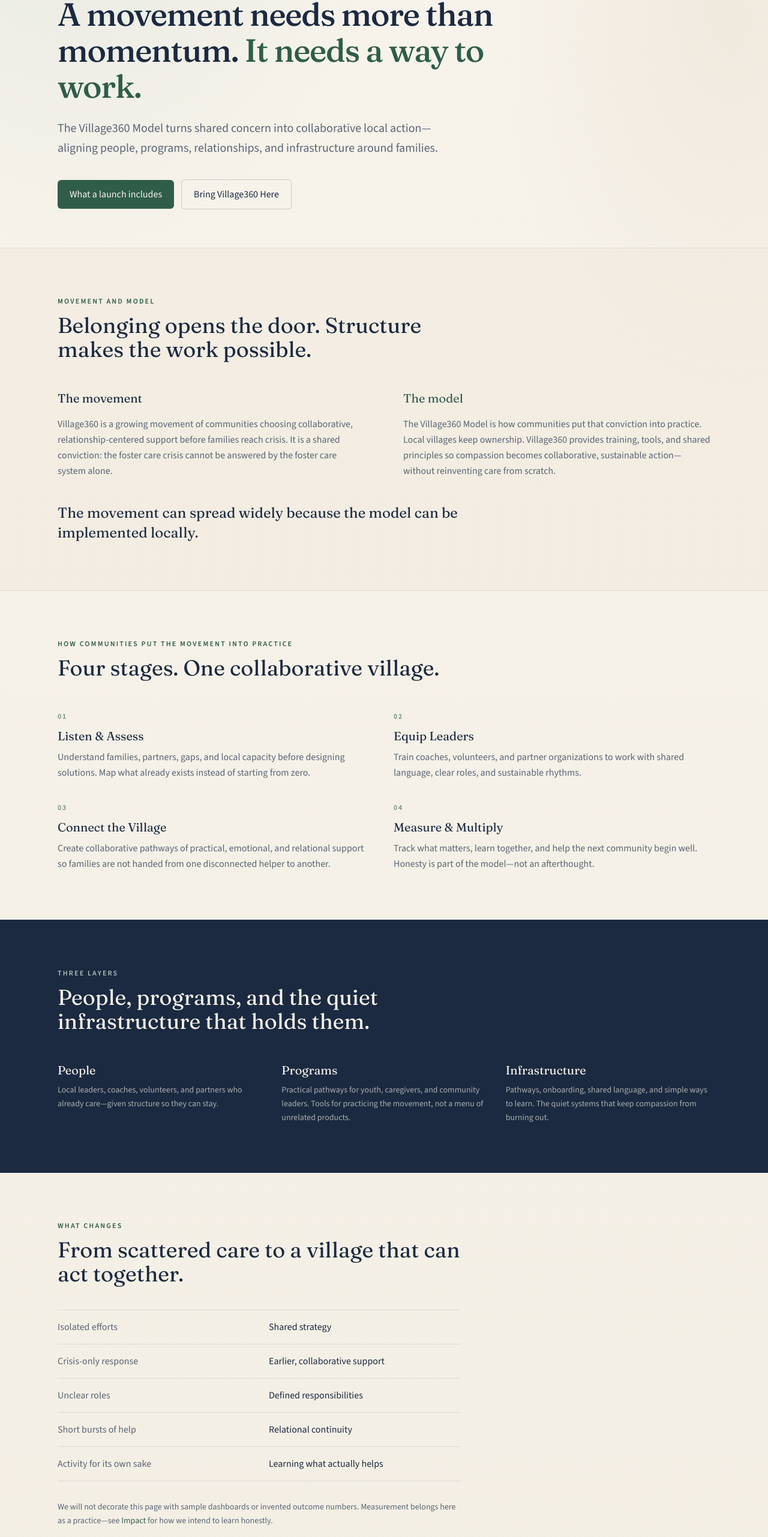
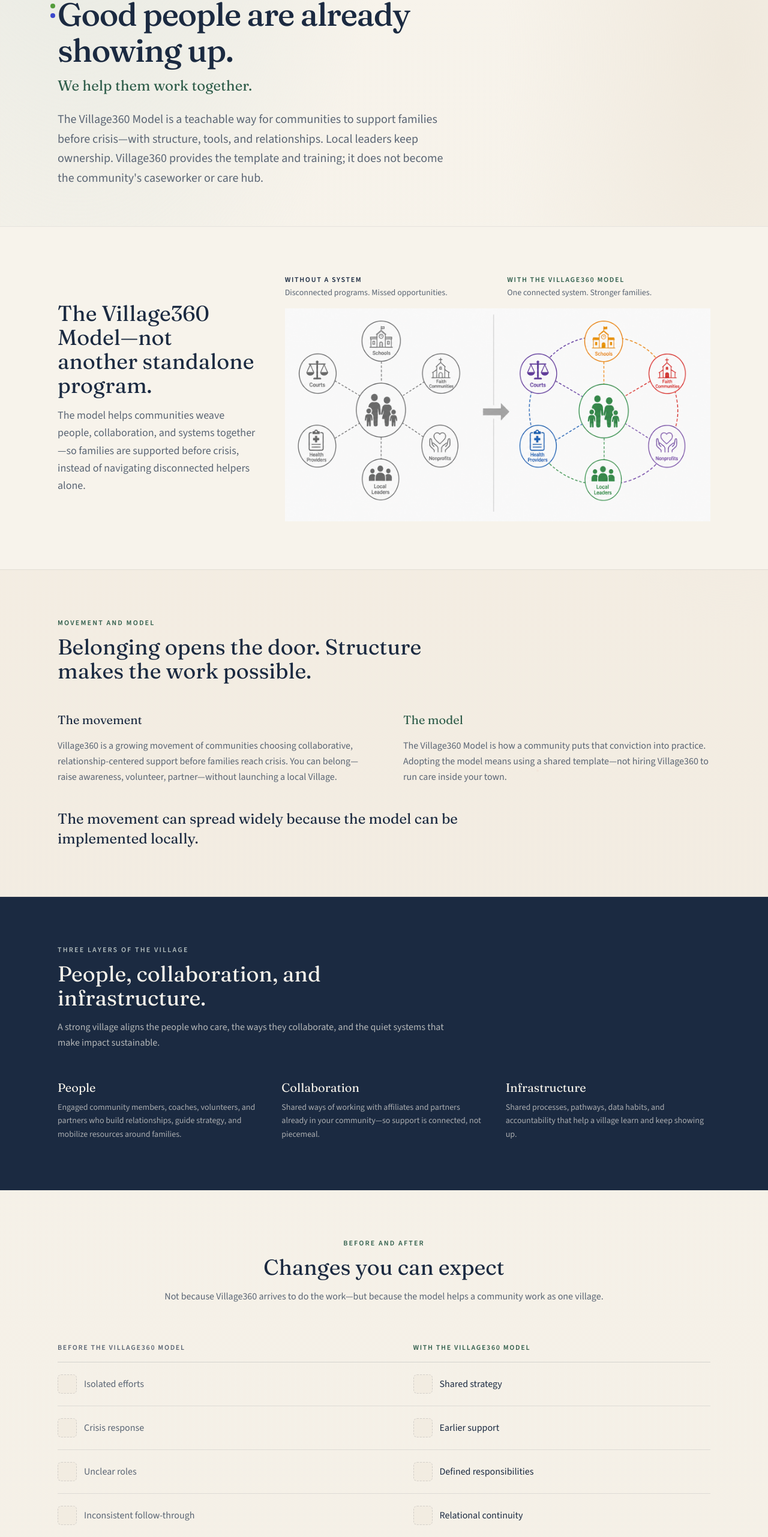
Before and after one commit to Iodine1776/Village360, a Next.js app: page /the-model in a window 1280 px wide. Shown: the part 235-2797 px from the top of the page at 60% size. Built offline with nearby package versions, Linux system fonts and the light colour scheme.

Commit message:
Rebuild The Model page and add homepage stage timelines.
Clarify model-vs-org language, add the community OS comparison graphic, and show expected timelines under How Village360 Works.

Co-authored-by: Cursor <cursoragent@cursor.com>

```diff
--- a/src/app/the-model/page.tsx
+++ b/src/app/the-model/page.tsx
@@ -1,96 +1,219 @@
 import type { Metadata } from "next";
+import Image from "next/image";
 import Link from "next/link";
+import { BrandDots } from "@/components/BrandDots";
 import { KIT_PDF_HREF } from "@/lib/site";
 
 export const metadata: Metadata = {
   title: "The Model",
   description:
-    "The Village360 Model turns shared concern into collaborative local action—aligning people, programs, and infrastructure around families.",
+    "The Village360 Model helps communities put shared concern into collaborative local practice—people, collaboration, and infrastructure around families.",
 };
-
-const stages = [
-  {
-    name: "Listen & Assess",
-    detail:
-      "Understand families, partners, gaps, and local capacity before designing solutions. Map what already exists instead of starting from zero.",
-  },
-  {
-    name: "Equip Leaders",
-    detail:
-      "Train coaches, volunteers, and partner organizations to work with shared language, clear roles, and sustainable rhythms.",
-  },
-  {
-    name: "Connect the Village",
-    detail:
-      "Create collaborative pathways of practical, emotional, and relational support so families are not handed from one disconnected helper to another.",
-  },
-  {
-    name: "Measure & Multiply",
-    detail:
-      "Track what matters, learn together, and help the next community begin well. Honesty is part of the model—not an afterthought.",
-  },
-];
 
 const layers = [
   {
     name: "People",
     detail:
-      "Local leaders, coaches, volunteers, and partners who already care—given structure so they can stay.",
+      "Engaged community members, coaches, volunteers, and partners who build relationships, guide strategy, and mobilize resources around families.",
   },
   {
-    name: "Programs",
+    name: "Collaboration",
     detail:
-      "Practical pathways for youth, caregivers, and community leaders. Tools for practicing the movement, not a menu of unrelated products.",
+      "Shared ways of working with affiliates and partners already in your community—so support is connected, not piecemeal.",
   },
   {
     name: "Infrastructure",
     detail:
-      "Pathways, onboarding, shared language, and simple ways to learn. The quiet systems that keep compassion from burning out.",
+      "Shared processes, pathways, data habits, and accountability that help a village learn and keep showing up.",
   },
 ];
 
+/** Icon paths optional until assets land in /public. */
 const shifts = [
-  { from: "Isolated efforts", to: "Shared strategy" },
-  { from: "Crisis-only response", to: "Earlier, collaborative support" },
-  { from: "Unclear roles", to: "Defined responsibilities" },
-  { from: "Short bursts of help", to: "Relational continuity" },
-  { from: "Activity for its own sake", to: "Learning what actually helps" },
+  {
+    id: "strategy",
+    before: "Isolated efforts",
+    after: "Shared strategy",
+    beforeIcon: undefined as string | undefined,
+    afterIcon: undefined as string | undefined,
+  },
+  {
+    id: "timing",
+    before: "Crisis response",
+    after: "Earlier support",
+    beforeIcon: undefined as string | undefined,
+    afterIcon: undefined as string | undefined,
+  },
+  {
+    id: "roles",
+    before: "Unclear roles",
+    after: "Defined responsibilities",
+    beforeIcon: undefined as string | undefined,
+    afterIcon: undefined as string | undefined,
+  },
+  {
+    id: "continuity",
+    before: "Inconsistent follow-through",
+    after: "Relational continuity",
+    beforeIcon: undefined as string | undefined,
+    afterIcon: undefined as string | undefined,
+  },
+  {
+    id: "outcomes",
+    before: "Activity counts",
+    after: "Measurable outcomes",
+    beforeIcon: undefined as string | undefined,
+    afterIcon: undefined as string | undefined,
+  },
 ];
+
+const provides = [
+  {
+    title: "Community assessment",
+    detail: "Map what already exists—families, partners, gaps, and capacity.",
+  },
+  {
+    title: "Launch strategy",
+    detail: "A clear path from readiness to a local village that can sustain itself.",
+  },
+  {
+    title: "Training & certification",
+    detail: "Shared language, roles, and rhythms for the people already willing to help.",
+  },
+  {
+    title: "Programs & curricula",
+    detail: "Evidence-informed tools for youth, caregivers, and community leaders.",
+  },
+  {
+    title: "SOP & resource library",
+    detail: "Practical playbooks so communities are not inventing process from scratch.",
+  },
+  {
+    title: "Data & evaluation",
+    detail: "Simple ways to track what matters and learn together over time.",
+  },
+  {
+    title: "Partnership support",
+    detail: "Guidance for engaging schools, congregations, agencies, and coalitions.",
+  },
+  {
+    title: "Ongoing technical assistance",
+    detail: "Continued support so the model stays usable after launch day.",
+  },
+];
+
+const contexts = [
+  {
+    title: "Rural county",
+    detail: "Mobilize local assets across towns and long distances.",
+  },
+  {
+    title: "Urban neighborhood",
+    detail: "Connect people and resources where density and need already meet.",
+  },
+  {
+    title: "Faith-centered coalition",
+    detail:
+      "Unite congregations and agencies around shared values—without limiting the model to one tradition.",
+  },
+];
+
+function ShiftIconSlot({ src }: { src?: string }) {
+  if (src) {
+    return (
+      // Icons will be static assets in /public once provided.
+      // eslint-disable-next-line @next/next/no-img-element
+      <img src={src} alt="" className="size-8 object-contain" aria-hidden />
+    );
+  }
+
+  return (
+    <span
+      className="inline-flex size-8 shrink-0 rounded-md border border-dashed border-navy/15 bg-ivory-deep/50"
+      aria-hidden
+    />
+  );
+}
 
 export default function TheModelPage() {
   return (
     <div className="atmosphere relative overflow-hidden">
       <div className="network-fade absolute inset-0" aria-hidden />
 
+      {/* 1. Hero — text only */}
       <section className="relative mx-auto max-w-6xl px-5 pt-16 pb-12 sm:px-8 sm:pt-24 sm:pb-16">
+        <BrandDots className="absolute top-20 left-5 hidden lg:flex" />
         <p className="animate-rise mb-5 text-xs font-semibold tracking-[0.2em] text-forest uppercase">
-          The model behind the movement
+          The Village360 Model
         </p>
         <h1 className="animate-rise font-display max-w-3xl text-4xl leading-[1.12] font-medium tracking-tight text-navy sm:text-5xl lg:text-[3.35rem]">
-          A movement needs more than momentum.{" "}
-          <span className="text-forest">It needs a way to work.</span>
+          Good people are already showing up.
         </h1>
+        <p className="animate-rise-delay mt-3 max-w-2xl font-display text-xl leading-snug text-forest sm:text-2xl">
+          We help them work together.
+        </p>
         <p className="animate-rise-delay mt-6 max-w-2xl text-lg leading-relaxed text-ink-muted sm:text-xl">
-          The Village360 Model turns shared concern into collaborative local
-          action—aligning people, programs, relationships, and infrastructure
-          around families.
+          The Village360 Model is a teachable way for communities to support
+          families before crisis—with structure, tools, and relationships. Local
+          leaders keep ownership. Village360 provides the template and training;
+          it does not become the community&apos;s caseworker or care hub.
         </p>
-        <div className="animate-rise-late mt-9 flex flex-col gap-3 sm:flex-row sm:items-center">
-          <Link
-            href="/launch-a-village"
-            className="inline-flex items-center justify-center rounded-md bg-forest px-5 py-3 text-base font-medium text-ivory transition-colors hover:bg-forest-deep"
-          >
-            What a launch includes
-          </Link>
-          <Link
-            href="/bring-village360-here"
-            className="inline-flex items-center justify-center rounded-md border border-navy/20 bg-ivory/60 px-5 py-3 text-base font-medium text-navy transition-colors hover:border-forest/40 hover:bg-ivory"
-          >
-            Bring Village360 Here
-          </Link>
+      </section>
+
+      {/* 2. Without / with the model */}
+      <section className="relative border-t border-navy/8 bg-ivory">
+        <div className="mx-auto max-w-6xl px-5 py-16 sm:px-8 sm:py-20">
+          <div className="grid items-center gap-10 lg:grid-cols-12 lg:gap-12">
+            <div className="lg:col-span-4">
+              <h2 className="font-display text-3xl text-navy sm:text-4xl">
+                The Village360 Model—not another standalone program.
+              </h2>
+              <p className="mt-4 text-base leading-relaxed text-ink-muted sm:text-lg">
+                The model helps communities weave people, collaboration, and
+                systems together—so families are supported before crisis, instead
+                of navigating disconnected helpers alone.
+              </p>
+            </div>
+
+            <figure className="lg:col-span-8">
+              <div className="mb-4 grid grid-cols-2 gap-4 sm:gap-8">
+                <div className="text-center sm:text-left">
+                  <p className="text-xs font-semibold tracking-[0.14em] text-navy uppercase">
+                    Without a system
+                  </p>
+                  <p className="mt-1 text-sm text-ink-muted">
+                    Disconnected programs. Missed opportunities.
+                  </p>
+                </div>
+                <div className="text-center sm:text-left">
+                  <p className="text-xs font-semibold tracking-[0.14em] text-forest uppercase">
+                    With the Village360 Model
+                  </p>
+                  <p className="mt-1 text-sm text-ink-muted">
+                    One connected system. Stronger families.
+                  </p>
+                </div>
+              </div>
+              <Image
+                src="/community-os.png"
+                alt="Comparison showing community partners disconnected around a family without a system, then connected around the family with the Village360 Model"
+                width={1600}
+                height={800}
+                className="h-auto w-full object-contain"
+                sizes="(min-width: 1024px) 40rem, 100vw"
+              />
+              <figcaption className="sr-only">
+                Without a system, schools, faith communities, nonprofits, local
+                leaders, health providers, and courts sit around the family with
+                weak connections. With the Village360 Model, those same partners
+                form a connected village around the family.
+              </figcaption>
+            </figure>
+          </div>
         </div>
       </section>
 
+      {/* 3. Movement vs model */}
       <section className="relative border-y border-navy/8 bg-ivory-deep/50">
         <div className="mx-auto max-w-6xl px-5 py-16 sm:px-8 sm:py-20">
           <p className="mb-3 text-xs font-semibold tracking-[0.18em] text-forest uppercase">
@@ -104,19 +227,17 @@ export default function TheModelPage() {
               <h3 className="font-display text-xl text-navy">The movement</h3>
               <p className="mt-4 text-base leading-relaxed text-ink-muted">
                 Village360 is a growing movement of communities choosing
-                collaborative, relationship-centered support before families reach
-                crisis. It is a shared conviction: the foster care crisis cannot
-                be answered by the foster care system alone.
+                collaborative, relationship-centered support before families
+                reach crisis. You can belong—raise awareness, volunteer,
+                partner—without launching a local Village.
               </p>
             </div>
             <div>
               <h3 className="font-display text-xl text-forest">The model</h3>
               <p className="mt-4 text-base leading-relaxed text-ink-muted">
-                The Village360 Model is how communities put that conviction into
-                practice. Local villages keep ownership. Village360 provides
-                training, tools, and shared principles so compassion becomes
-                collaborative, sustainable action—without reinventing care from
-                scratch.
+                The Village360 Model is how a community puts that conviction into
+                practice. Adopting the model means using a shared template—not
+                hiring Village360 to run care inside your town.
               </p>
             </div>
           </div>
@@ -127,36 +248,19 @@ export default function TheModelPage() {
         </div>
       </section>
 
-      <section className="relative mx-auto max-w-6xl px-5 py-16 sm:px-8 sm:py-20">
-        <p className="mb-3 text-xs font-semibold tracking-[0.18em] text-forest uppercase">
-          How communities put the movement into practice
-        </p>
-        <h2 className="font-display max-w-2xl text-3xl text-navy sm:text-4xl">
-          Four stages. One collaborative village.
-        </h2>
-        <ol className="mt-12 grid gap-8 sm:grid-cols-2">
-          {stages.map((stage, index) => (
-            <li key={stage.name}>
-              <span className="text-xs font-semibold tracking-[0.16em] text-forest/70 uppercase">
-                {String(index + 1).padStart(2, "0")}
-              </span>
-              <h3 className="mt-2 font-display text-xl text-navy">{stage.name}</h3>
-              <p className="mt-2 text-base leading-relaxed text-ink-muted">
-                {stage.detail}
-              </p>
-            </li>
-          ))}
-        </ol>
-      </section>
-
-      <section className="relative border-y border-navy/8 bg-navy text-ivory">
+      {/* 3. Three layers */}
+      <section className="relative border-b border-navy/8 bg-navy text-ivory">
         <div className="mx-auto max-w-6xl px-5 py-16 sm:px-8 sm:py-20">
           <p className="mb-3 text-xs font-semibold tracking-[0.18em] text-mist/80 uppercase">
-            Three layers
+            Three layers of the village
           </p>
           <h2 className="font-display max-w-2xl text-3xl sm:text-4xl">
-            People, programs, and the quiet infrastructure that holds them.
+            People, collaboration, and infrastructure.
           </h2>
+          <p className="mt-4 max-w-2xl text-base leading-relaxed text-ivory/70">
+            A strong village aligns the people who care, the ways they
+            collaborate, and the quiet systems that make impact sustainable.
+          </p>
           <ul className="mt-12 grid gap-8 sm:grid-cols-3">
             {layers.map((layer) => (
               <li key={layer.name}>
@@ -170,42 +274,147 @@ export default function TheModelPage() {
         </div>
       </section>
 
+      {/* 4. Changes you can expect — table ready for icons */}
       <section className="relative mx-auto max-w-6xl px-5 py-16 sm:px-8 sm:py-20">
+        <div className="mx-auto max-w-3xl text-center">
           <p className="mb-3 text-xs font-semibold tracking-[0.18em] text-forest uppercase">
-          What changes
+            Before and after
+          </p>
+          <h2 className="font-display text-3xl text-navy sm:text-4xl">
+            Changes you can expect
+          </h2>
+          <p className="mt-4 text-base leading-relaxed text-ink-muted">
+            Not because Village360 arrives to do the work—but because the model
+            helps a community work as one village.
+          </p>
+        </div>
+
+        <div className="mt-12 overflow-x-auto">
+          <table className="w-full min-w-[36rem] border-collapse text-left">
+            <thead>
+              <tr className="border-b border-navy/15">
+                <th
+                  scope="col"
+                  className="py-4 pr-4 text-xs font-semibold tracking-[0.14em] text-ink-muted uppercase"
+                >
+                  Before the Village360 Model
+                </th>
+                <th
+                  scope="col"
+                  className="py-4 pl-4 text-xs font-semibold tracking-[0.14em] text-forest uppercase"
+                >
+                  With the Village360 Model
+                </th>
+              </tr>
+            </thead>
+            <tbody>
+              {shifts.map((row) => (
+                <tr key={row.id} className="border-b border-navy/10">
+                  <td className="py-5 pr-4 align-middle">
+                    <div className="flex items-center gap-3">
+                      <ShiftIconSlot src={row.beforeIcon} />
+                      <span className="text-base text-ink-muted">
+                        {row.before}
+                      </span>
+                    </div>
+                  </td>
+                  <td className="py-5 pl-4 align-middle">
+                    <div className="flex items-center gap-3">
+                      <ShiftIconSlot src={row.afterIcon} />
+                      <span className="text-base font-medium text-navy">
+                        {row.after}
+                      </span>
+                    </div>
+                  </td>
+                </tr>
+              ))}
+            </tbody>
+          </table>
+        </div>
+      </section>
+
+      {/* 5. What the model provides */}
+      <section className="relative border-y border-navy/8 bg-ivory-deep/50">
+        <div className="mx-auto max-w-6xl px-5 py-16 sm:px-8 sm:py-20">
+          <p className="mb-3 text-xs font-semibold tracking-[0.18em] text-forest uppercase">
+            In the box
           </p>
           <h2 className="font-display max-w-2xl text-3xl text-navy sm:text-4xl">
-          From scattered care to a village that can act together.
+            What the Village360 Model provides
           </h2>
-        <ul className="mt-10 max-w-2xl divide-y divide-navy/10 border-y border-navy/10">
-          {shifts.map((item) => (
-            <li
-              key={item.from}
-              className="grid gap-1 py-4 sm:grid-cols-2 sm:gap-8"
-            >
-              <span className="text-base text-ink-muted">{item.from}</span>
-              <span className="text-base text-navy">{item.to}</span>
+          <p className="mt-4 max-w-2xl text-base leading-relaxed text-ink-muted">
+            Training, tools, and support so communities can implement the model
+            with integrity—without reinventing every system from scratch.
+          </p>
+          <ul className="mt-12 grid gap-8 sm:grid-cols-2">
+            {provides.map((item) => (
+              <li key={item.title}>
+                <h3 className="font-display text-lg text-navy">{item.title}</h3>
+                <p className="mt-2 text-sm leading-relaxed text-ink-muted sm:text-base">
+                  {item.detail}
+                </p>
               </li>
             ))}
           </ul>
-        <p className="mt-8 max-w-2xl text-sm leading-relaxed text-ink-muted">
-          We will not decorate this page with sample dashboards or invented
-          outcome numbers. Measurement belongs here as a practice—see{" "}
-          <Link href="/impact" className="text-forest hover:text-forest-deep">
-            Impact
-          </Link>{" "}
-          for how we intend to learn honestly.
+          <p className="mt-10 max-w-2xl border-t border-navy/10 pt-8 text-sm leading-relaxed text-ink-muted">
+            <span className="font-medium text-navy">Also available if needed:</span>{" "}
+            a branding guide, website, and social media launch support.
           </p>
+        </div>
       </section>
 
-      <section className="relative border-t border-navy/8 bg-ivory-deep/40">
-        <div className="mx-auto max-w-6xl px-5 py-16 sm:px-8 sm:py-20">
+      {/* 6. Adapt */}
+      <section className="relative mx-auto max-w-6xl px-5 py-16 sm:px-8 sm:py-20">
+        <p className="mb-3 text-xs font-semibold tracking-[0.18em] text-forest uppercase">
+          Local expression
+        </p>
+        <h2 className="font-display max-w-2xl text-3xl text-navy sm:text-4xl">
+          Designed to adapt without losing its integrity.
+        </h2>
+        <p className="mt-4 max-w-2xl text-base leading-relaxed text-ink-muted">
+          The framework stays consistent. The local village makes it its own.
+        </p>
+        <ul className="mt-12 grid gap-10 sm:grid-cols-3">
+          {contexts.map((item) => (
+            <li key={item.title}>
+              <h3 className="font-display text-xl text-navy">{item.title}</h3>
+              <p className="mt-2 text-sm leading-relaxed text-ink-muted sm:text-base">
+                {item.detail}
+              </p>
+            </li>
+          ))}
+        </ul>
+      </section>
+
+      {/* 7. Accountability — soft link */}
+      <section className="relative border-y border-navy/8 bg-ivory-deep/40">
+        <div className="mx-auto max-w-6xl px-5 py-14 sm:px-8 sm:py-16">
+          <h2 className="font-display max-w-2xl text-2xl text-navy sm:text-3xl">
+            Accountability is part of the model.
+          </h2>
+          <p className="mt-4 max-w-2xl text-base leading-relaxed text-ink-muted">
+            We track what matters together so communities can improve what they
+            do—and stay honest about what they are still learning. For how we
+            intend to measure, see{" "}
+            <Link
+              href="/impact"
+              className="font-medium text-forest underline-offset-2 hover:underline"
+            >
+              Impact
+            </Link>
+            .
+          </p>
+        </div>
+      </section>
+
+      {/* 8. CTA */}
+      <section className="relative mx-auto max-w-6xl px-5 py-16 sm:px-8 sm:py-20">
         <h2 className="font-display max-w-2xl text-3xl text-navy sm:text-4xl">
           Ready to see what a local launch involves?
         </h2>
         <p className="mt-4 max-w-2xl text-base leading-relaxed text-ink-muted sm:text-lg">
-            Learn what Village360 brings and what your community keeps—then
-            begin a readiness conversation. You do not need a finished village.
+          Learn what adopting the model includes—then begin a readiness
+          conversation. You do not need a finished village.
         </p>
         <div className="mt-8 flex flex-col gap-3 sm:flex-row sm:items-center">
           <Link
@@ -222,12 +431,12 @@ export default function TheModelPage() {
           </Link>
           <a
             href={KIT_PDF_HREF}
+            download
             className="inline-flex items-center justify-center px-2 py-3 text-base text-ink-muted underline-offset-4 transition-colors hover:text-forest hover:underline sm:ml-1"
           >
             Download the Mini Village Kit
           </a>
         </div>
-        </div>
       </section>
     </div>
   );
```
Also changed, not shown: src/components/ModelTeaser.tsx (+7 -0 lines), public/community-os.png (added). Lines whose indentation alone changed are shown as unchanged.
